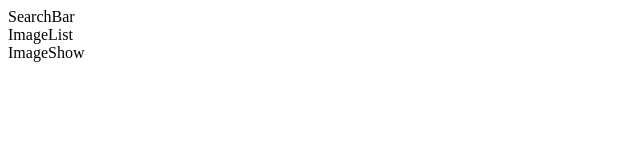
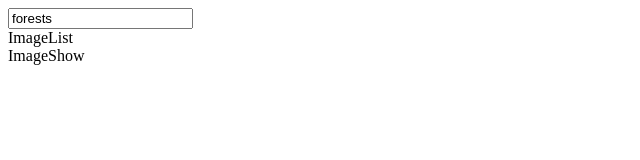
Before and after one commit to ZeelPatel72/picsart, a React (Create React App) app: page / in a window 1280 px wide. Shown: the top 160 px of the page, without its empty margins (0-640 px from the left). Built offline with nearby package versions, Linux system fonts and the light colour scheme; no server answers.

Commit message:
handling user input and child-parent communication

```diff
--- a/src/App.js
+++ b/src/App.js
@@ -2,10 +2,13 @@ import SearchBar from './components/SearchBar'
 import ImageList from './components/ImageList'
 
 function App() {
+	const handleSubmit = (term) => {
+		console.log('do a search with', term)
+	}
 	return (
 		<div>
 			<div>
-				<SearchBar />
+				<SearchBar onSubmit={handleSubmit} />
 			</div>
 			<div>
 				<ImageList />
--- a/src/api.js
+++ b/src/api.js
@@ -1,15 +1,14 @@
 import axios from 'axios'
-const searchImgs = async () => {
+const searchImgs = async (term) => {
 	const response = await axios.get('https://api.unsplash.com/search/photos', {
 		headers: {
 			Authorization: 'Client-ID fcHQDdSdunqe69fWZe3b0cGsjOaVy420YOzPHF5Gxrg',
 		},
 		params: {
-			query: 'forests',
+			query: term,
 		},
 	})
-	console.log(response)
-	return response
+	return response.data.results
 }
 
 export default searchImgs
--- a/src/components/searchbar.js
+++ b/src/components/searchbar.js
@@ -1,5 +1,21 @@
-function SearchBar() {
-	return <div>SearchBar</div>
+import { useState } from 'react'
+
+function SearchBar({ onSubmit }) {
+	const [term, setTerm] = useState('forests')
+	const handleformSubmit = (event) => {
+		event.preventDefault()
+		onSubmit('forests')
+	}
+	const handleChange = (event) => {
+		setTerm(event.target.value)
+	}
+	return (
+		<div>
+			<form onSubmit={handleformSubmit}>
+				<input value={term} onChange={handleChange} />
+			</form>
+		</div>
+	)
 }
 
 export default SearchBar
--- a/src/index.js
+++ b/src/index.js
@@ -3,7 +3,6 @@ import ReactDOM from 'react-dom/client'
 import App from './App'
 import searchImgs from './api'
 
-searchImgs()
 const el = document.getElementById('root')
 const root = ReactDOM.createRoot(el)
 
```
